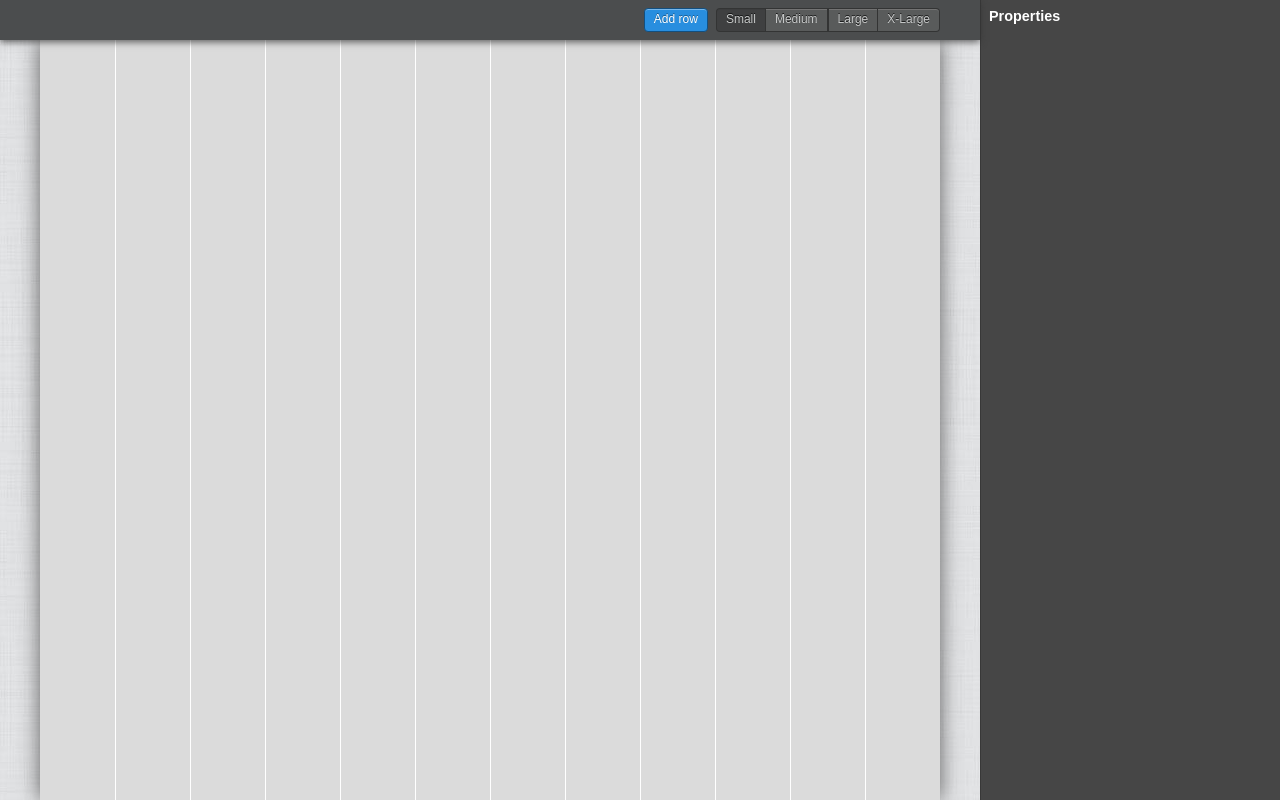
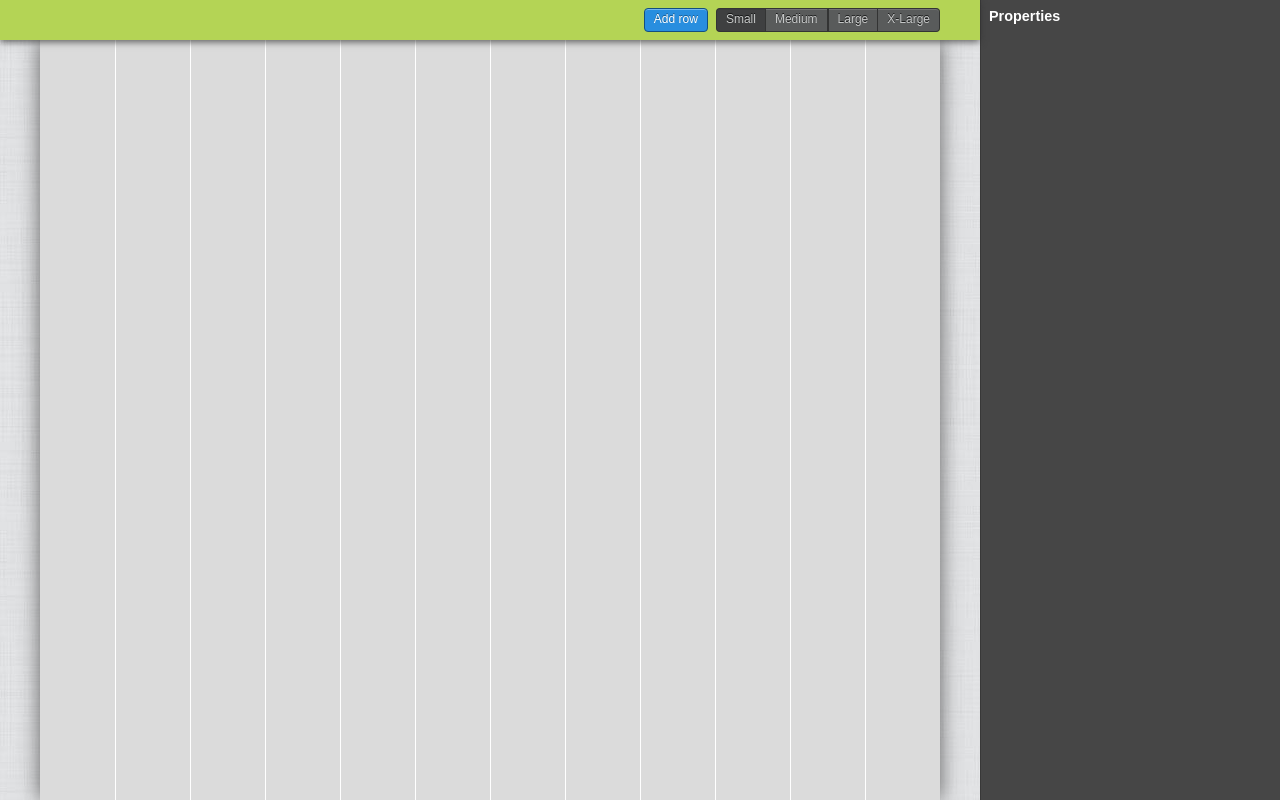
Before and after one commit to pwalczyszyn/griddy, a plain HTML site: page index.html in a window 1280 px wide. Drawn offline with Linux system fonts and the light colour scheme.

Commit message:
Alex commit test
Testing commit (ignore)

```diff
--- a/styles/style.css
+++ b/styles/style.css
@@ -9,6 +9,7 @@ body {
     position: relative;
     font-size:1em;
     -webkit-font-smoothing: antialiased;
+	background:#b4d455;
 }
 *, *:before, *:after {
     -moz-box-sizing: border-box;
```
